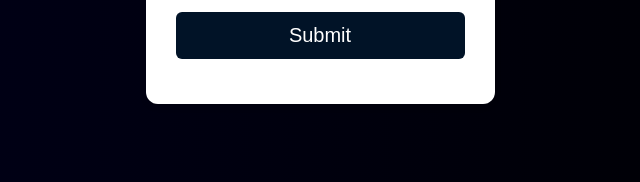
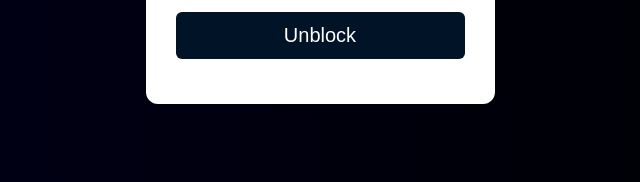
Before and after one commit to TacoGuy21/Nightwalker-Unblocker, a website: page index.html in a window 1280 px wide. Shown: the part 447-629 px from the top of the page, 320-960 px from the left. Drawn offline with Linux system fonts and the light colour scheme.

Commit message:
Update index.html

```diff
--- a/index.html
+++ b/index.html
@@ -77,7 +77,7 @@
         <input type="text" id="url" name="url">
       </div>
       <div class="form-group">
-        <input type="submit" value="Submit">
+        <input type="submit" value="Unblock">
       </div>
     </form>
   </div>
```
